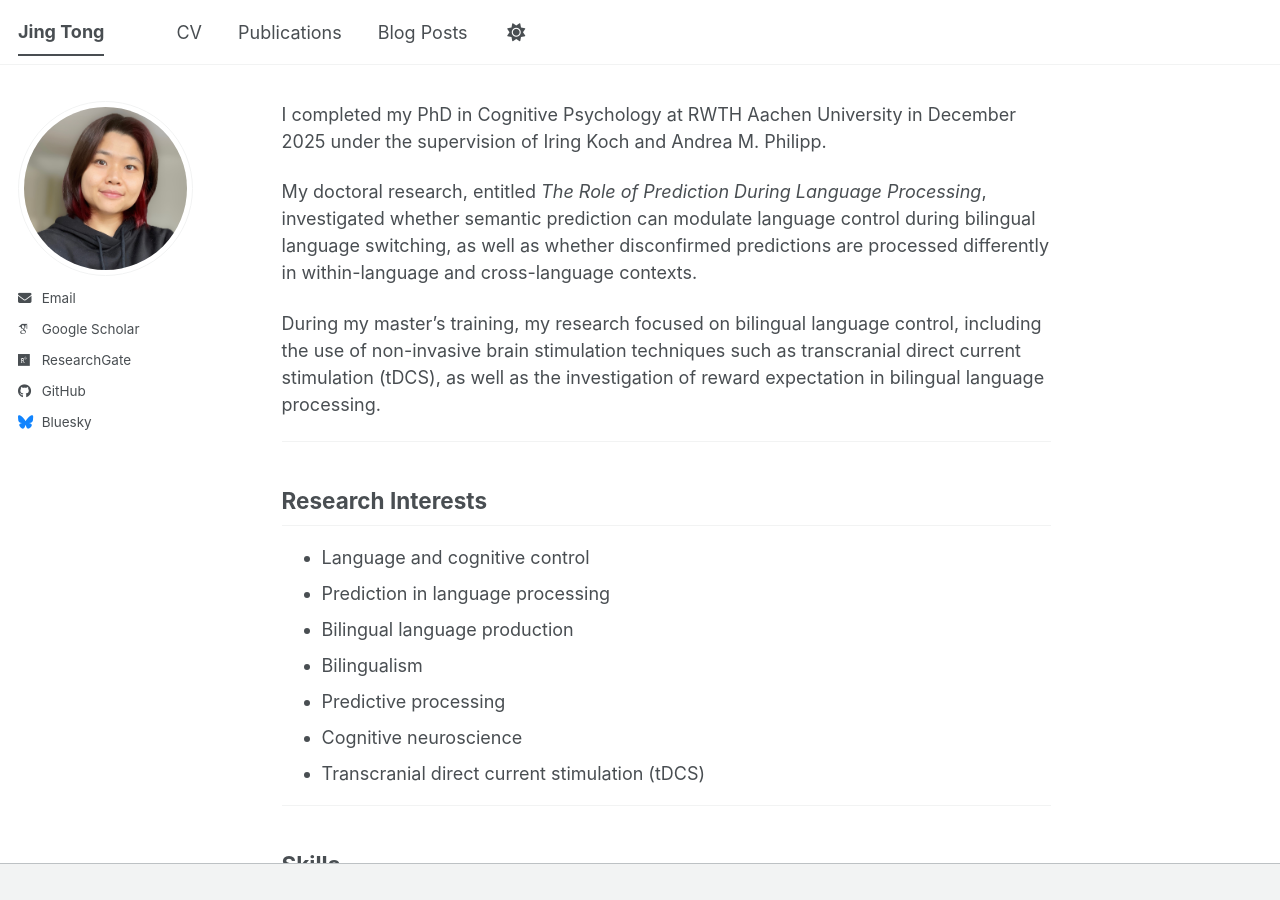
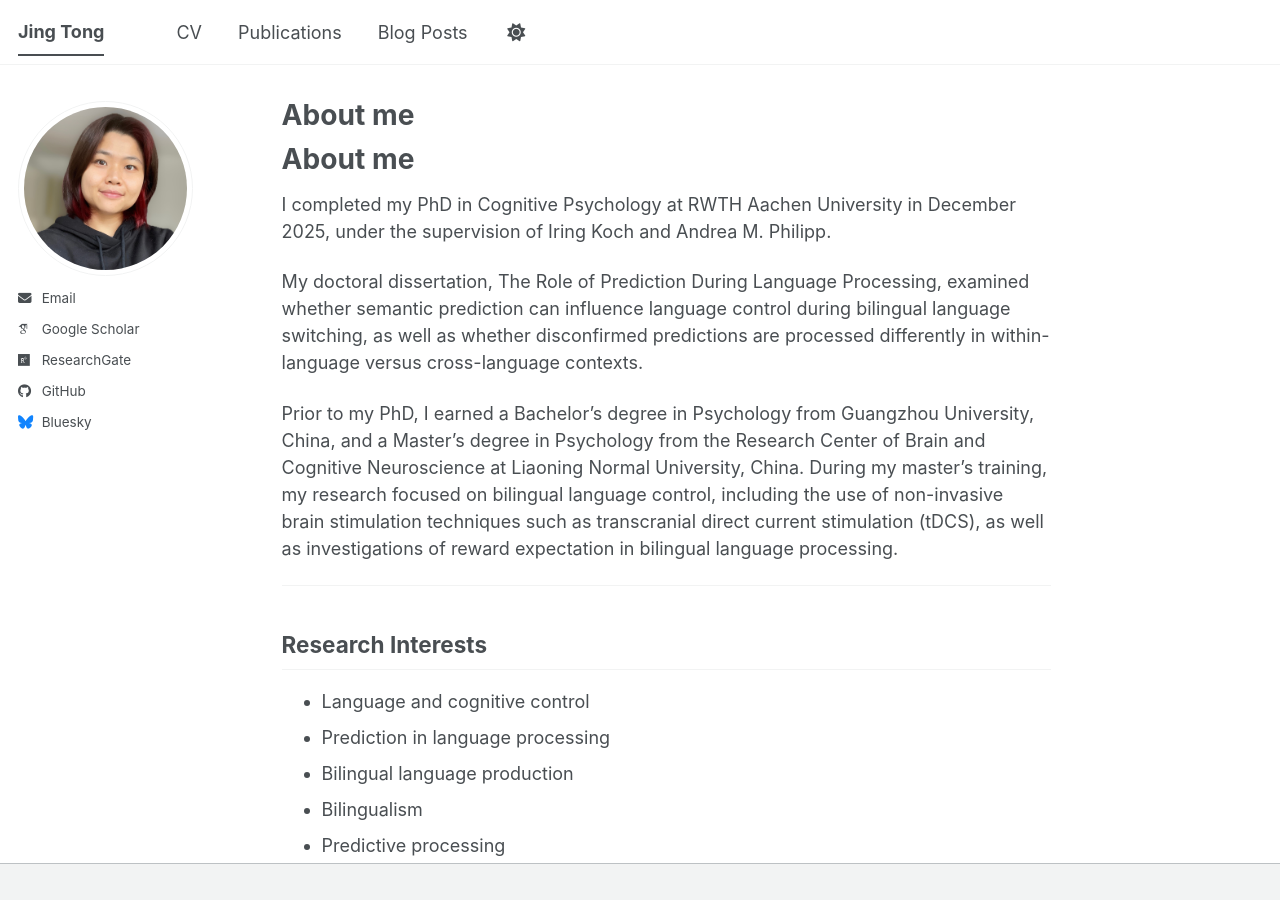
Before and after one commit to JingTong01/jingtong01.github.io, a Jekyll site: the page built from _pages/about.md, in a window 1280 px wide and 900 px high. Built offline with Jekyll 4.4.1, drawn with Linux system fonts in a browser that asks for light colours; some web fonts are replaced; a script bundle is joined from its source files by our own code; library files that are not in the unit come from our copies; our own code applies the rules of GitHub Pages for plain Markdown files.

Commit message:
Update about.md

```diff
--- a/_pages/about.md
+++ b/_pages/about.md
@@ -5,12 +5,12 @@ redirect_from:
   - /about/
   - /about.html
 ---
+# About me
+I completed my PhD in Cognitive Psychology at RWTH Aachen University in December 2025, under the supervision of Iring Koch and Andrea M. Philipp.
 
-I completed my PhD in Cognitive Psychology at RWTH Aachen University in December 2025 under the supervision of Iring Koch and Andrea M. Philipp.
+My doctoral dissertation, The Role of Prediction During Language Processing, examined whether semantic prediction can influence language control during bilingual language switching, as well as whether disconfirmed predictions are processed differently in within-language versus cross-language contexts.
 
-My doctoral research, entitled *The Role of Prediction During Language Processing*, investigated whether semantic prediction can modulate language control during bilingual language switching, as well as whether disconfirmed predictions are processed differently in within-language and cross-language contexts.
-
-During my master’s training, my research focused on bilingual language control, including the use of non-invasive brain stimulation techniques such as transcranial direct current stimulation (tDCS), as well as the investigation of reward expectation in bilingual language processing.
+Prior to my PhD, I earned a Bachelor’s degree in Psychology from Guangzhou University, China, and a Master’s degree in Psychology from the Research Center of Brain and Cognitive Neuroscience at Liaoning Normal University, China. During my master’s training, my research focused on bilingual language control, including the use of non-invasive brain stimulation techniques such as transcranial direct current stimulation (tDCS), as well as investigations of reward expectation in bilingual language processing.
 
 ---
 
```
